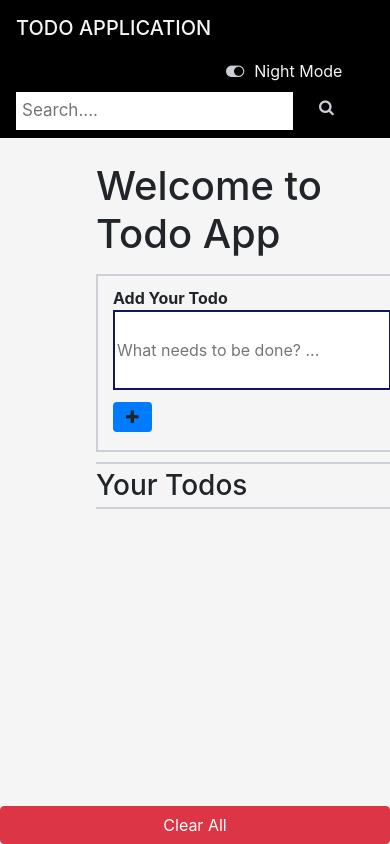
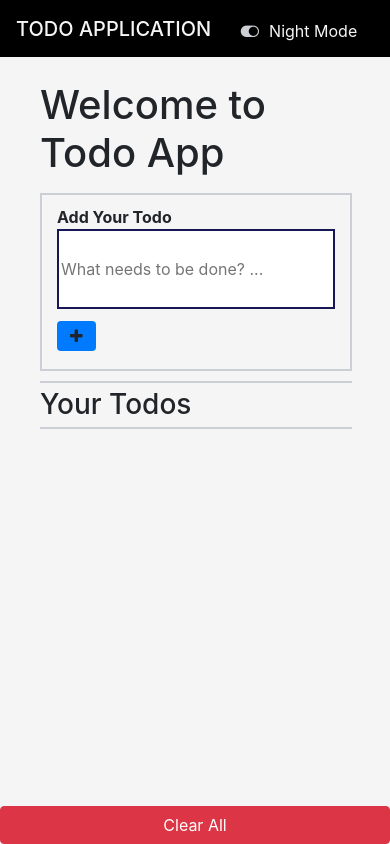
Before and after one commit to shahanawajalam/Todo-Application, a React (Create React App) app: page / in a window 390 px wide. Built offline with nearby package versions, Linux system fonts and the light colour scheme.

Commit message:
Update App.css

```diff
--- a/src/App.css
+++ b/src/App.css
@@ -84,10 +84,32 @@ nav {
         margin-left: 200px;
         size: 100px;
         margin-top: 5px;
-
+        float: right;
+      }
+      .card-text{
+        color: black;
       }
 
+      .bg-dark{
+        padding-bottom: 30%;
+      }
 
-.bg-dark{
-    padding-bottom:10%;
-}
+      @media(max-width:720px){
+        .search-box{
+          display: none;
+        }
+        .night{
+          float: none;
+          margin-left: 0px;
+        }
+        .navbar{
+          display:grid;
+          grid-template-columns: 60% 40%;
+        }
+        .show{
+          margin-left: 2.5em;
+        }
+        .bg-dark{
+          padding-bottom: 90%;
+        }
+      }
```
